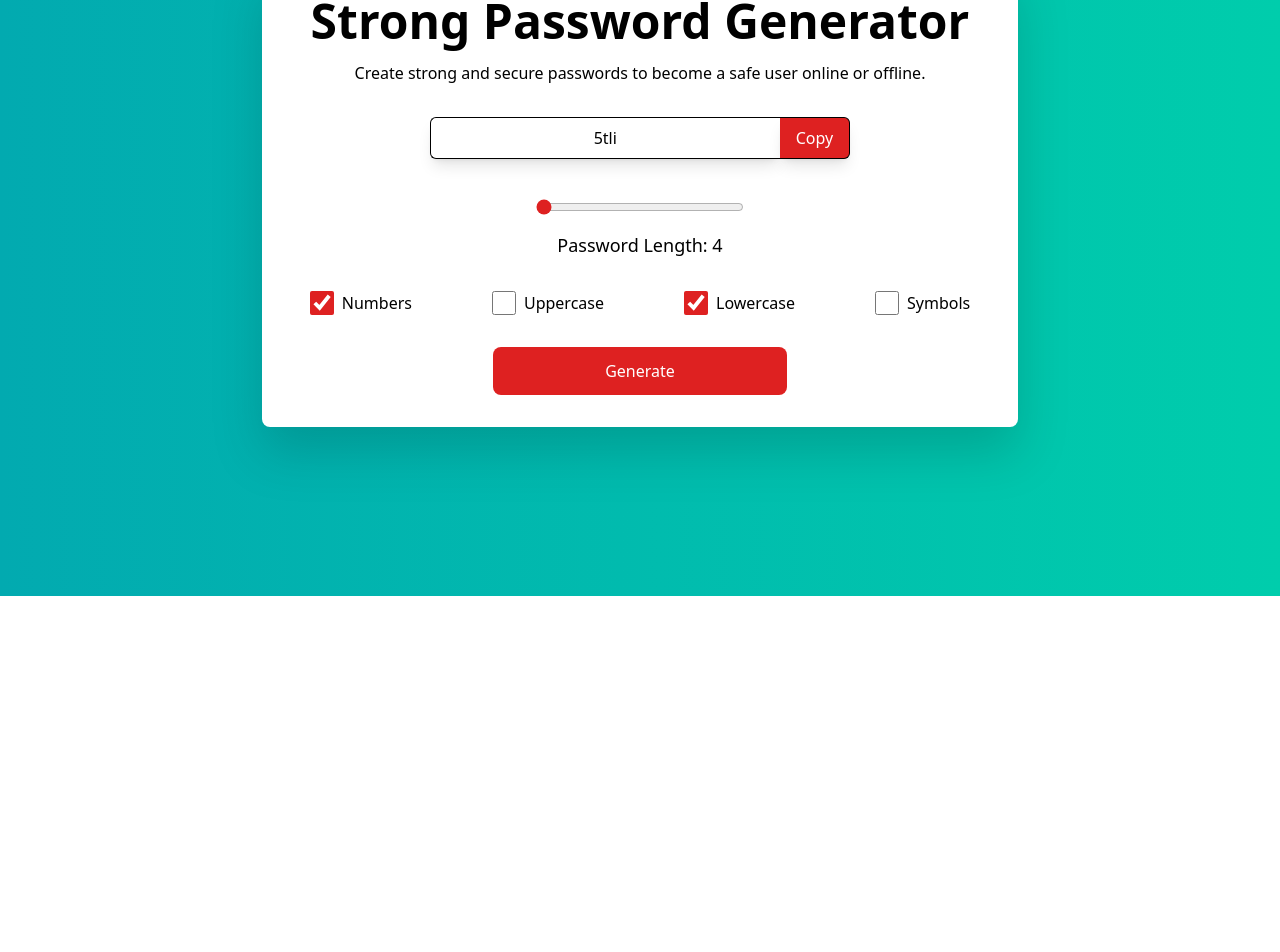
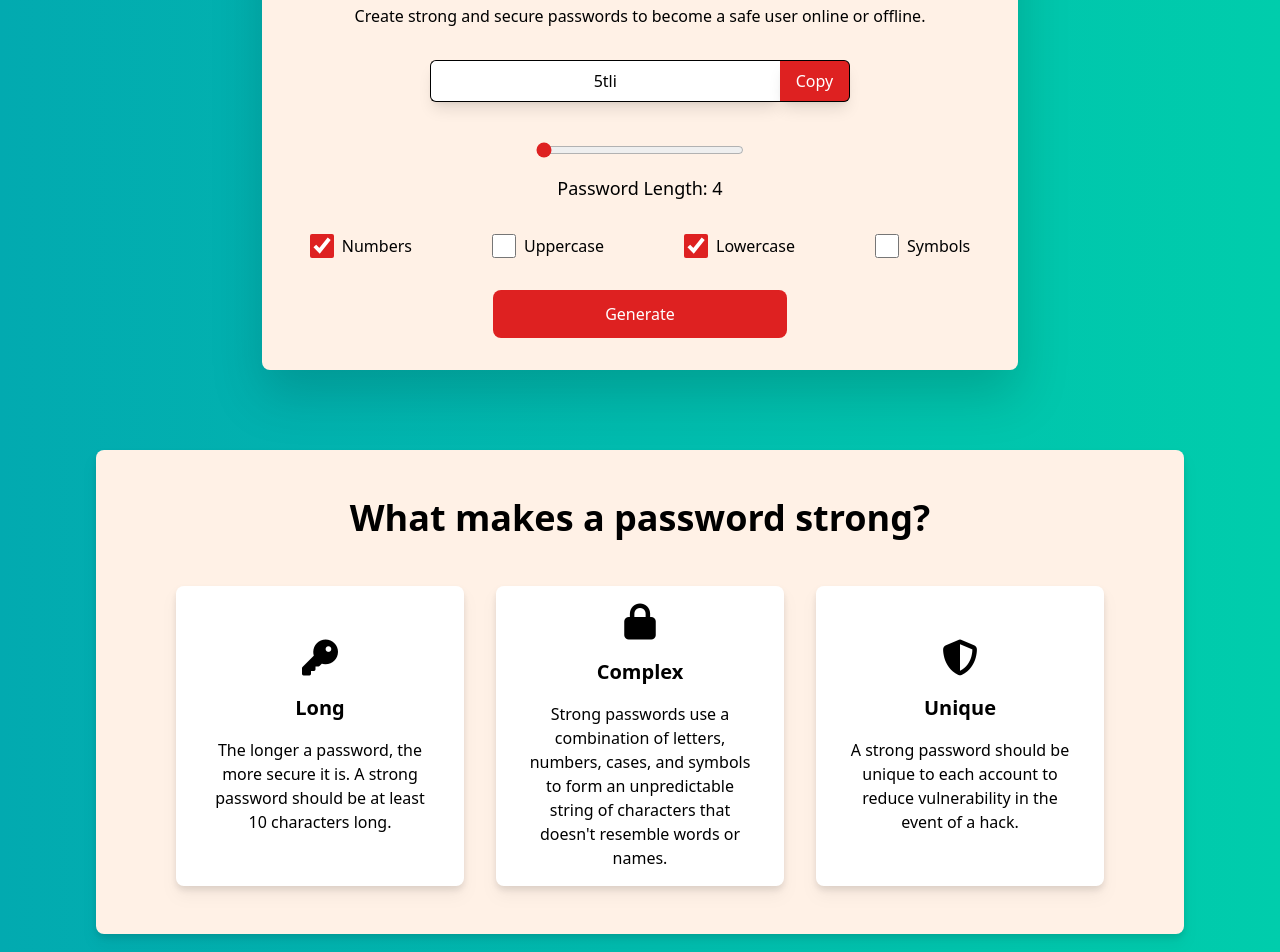
Before and after one commit to Chandan-Badge/strong-password-generator, a React (Vite) app: page / in a window 1280 px wide. Shown: the part 204-1156 px from the top of the page. Before the commit the page ends 800 px from the top, so only its background shows below. Built offline with nearby package versions, Linux system fonts and the light colour scheme.

Commit message:
Adding About Section

```diff
--- a/index.html
+++ b/index.html
@@ -5,8 +5,12 @@
     <!-- <link rel="icon" type="image/svg+xml" href="/vite.svg" /> -->
     <link rel="icon" type="image/jpg/png" href="./src/assets/strong-password-logo2.png">
     <link rel="icon" type="image/jpg/png" href="./src/assets/C2-Logo-Favicon.jpg">
+
     <meta name="viewport" content="width=device-width, initial-scale=1.0" />
     <title>Strong Password Generator</title>
+
+    <link rel="stylesheet" href="https://cdnjs.cloudflare.com/ajax/libs/font-awesome/6.5.2/css/all.min.css" integrity="sha512-SnH5WK+bZxgPHs44uWIX+LLJAJ9/2PkPKZ5QiAj6Ta86w+fsb2TkcmfRyVX3pBnMFcV7oQPJkl9QevSCWr3W6A==" crossorigin="anonymous" referrerpolicy="no-referrer" />
+
   </head>
   <body class="">
     <div id="root"></div>
--- a/src/App.jsx
+++ b/src/App.jsx
@@ -2,6 +2,7 @@ import './App.css';
 import PasswordGenerator from './components/Password-Generator';
 import DarkLightMode from './components/DarkLightMode';
 import { useState } from 'react';
+// import About from './components/About';
 
 function App() {
 
@@ -25,7 +26,7 @@ function App() {
     <main className={`${modeChange} h-screen w-full`}>
         <PasswordGenerator />
 
-        <div className={`absolute top-6 right-12 text-[#de2121] dark:text-white bg-[#fff] dark:bg-transparent border-2 border-[#de2121] dark:border-white px-3 py-2 rounded-full`}>
+        <div className={`absolute top-6 right-12 text-[#de2121] dark:text-white bg-[#fff1e6] dark:bg-transparent border-2 border-[#de2121] dark:border-white px-3 py-2 rounded-full`}>
               <button className={`light-btn hidden h-5 sm:h-6 w-max gap-2 ${condition1}`} onClick={lightBtnChange}
               >Light Mode
                   <svg xmlns="http://www.w3.org/2000/svg" className="w-5 sm:w-6 feather feather-sun" viewBox="0 0 24 24" fill="none" stroke="currentColor" stroke-width="2" stroke-linecap="round" stroke-linejoin="round"><circle cx="12" cy="12" r="5"></circle><line x1="12" y1="1" x2="12" y2="3"></line><line x1="12" y1="21" x2="12" y2="23"></line><line x1="4.22" y1="4.22" x2="5.64" y2="5.64"></line><line x1="18.36" y1="18.36" x2="19.78" y2="19.78"></line><line x1="1" y1="12" x2="3" y2="12"></line><line x1="21" y1="12" x2="23" y2="12"></line><line x1="4.22" y1="19.78" x2="5.64" y2="18.36"></line><line x1="18.36" y1="5.64" x2="19.78" y2="4.22"></line></svg>
@@ -36,6 +37,8 @@ function App() {
               <svg xmlns="http://www.w3.org/2000/svg" className="w-5 sm:w-6 feather feather-moon" viewBox="0 0 24 24" fill="none" stroke="currentColor" stroke-width="2" stroke-linecap="round" stroke-linejoin="round"><path d="M21 12.79A9 9 0 1 1 11.21 3 7 7 0 0 0 21 12.79z"></path></svg>
               </button>
         </div>
+
+        {/* <About /> */}
     </main>
 
   )
--- /dev/null
+++ b/src/components/About.css
@@ -0,0 +1,62 @@
+.card {
+    position: relative;
+    width: 190px;
+    height: 254px;
+    background-color: #000;
+    display: flex;
+    flex-direction: column;
+    justify-content: end;
+    padding: 12px;
+    gap: 12px;
+    border-radius: 8px;
+    cursor: pointer;
+    color: white;
+  }
+
+  .card::before {
+    content: '';
+    position: absolute;
+    inset: 0;
+    left: -5px;
+    margin: auto;
+    width: 200px;
+    height: 264px;
+    border-radius: 10px;
+    background: linear-gradient(-45deg, #e81cff 0%, #40c9ff 100% );
+    z-index: -10;
+    pointer-events: none;
+    transition: all 0.6s cubic-bezier(0.175, 0.885, 0.32, 1.275);
+  }
+
+  .card::after {
+    content: "";
+    z-index: -1;
+    position: absolute;
+    inset: 0;
+    background: linear-gradient(-45deg, #fc00ff 0%, #00dbde 100% );
+    transform: translate3d(0, 0, 0) scale(0.95);
+    filter: blur(20px);
+  }
+
+  .heading {
+    font-size: 20px;
+    text-transform: capitalize;
+    font-weight: 700;
+  }
+
+  .card p:not(.heading) {
+    font-size: 14px;
+  }
+
+  .card p:last-child {
+    color: #e81cff;
+    font-weight: 600;
+  }
+
+  .card:hover::after {
+    filter: blur(30px);
+  }
+
+  .card:hover::before {
+    transform: rotate(-90deg) scaleX(1.34) scaleY(0.77);
+  }
--- /dev/null
+++ b/src/components/About.jsx
@@ -0,0 +1,31 @@
+import "./About.css";
+
+function About() {
+    return (
+        <section className="flex flex-col items-center w-max bg-[#fff1e6] dark:bg-[#0a1338] my-8 py-12 px-20 rounded-lg drop-shadow-lg">
+            <h1 className="text-4xl font-bold">What makes a password strong?</h1>
+
+            <div className="flex mt-12 gap-8">
+                <div className="max-w-72 bg-[#fff] dark:bg-gray-800 px-8 py-4 flex items-center justify-center flex-col gap-4 rounded-lg drop-shadow-lg">
+                    <i class="fa-solid fa-key text-4xl"></i>
+                    <p className="text-xl font-bold">Long</p>
+                    <p className="text-center">The longer a password, the more secure it is. A strong password should be at least 10 characters long.</p>
+                </div>
+
+                <div className="max-w-72 bg-[#fff] dark:bg-gray-800 px-8 py-4 flex items-center justify-center flex-col gap-4 rounded-lg drop-shadow-lg">
+                    <i class="fa-solid fa-lock text-4xl"></i>
+                    <p className="text-xl font-bold">Complex</p>
+                    <p className="text-center">Strong passwords use a combination of letters, numbers, cases, and symbols to form an unpredictable string of characters that doesn't resemble words or names.</p>
+                </div>
+
+                <div className="max-w-72 bg-[#fff] dark:bg-gray-800 px-8 py-4 flex items-center justify-center flex-col gap-4 rounded-lg drop-shadow-lg">
+                    <i class="fa-solid fa-shield-halved text-4xl"></i>
+                    <p className="text-xl font-bold">Unique</p>
+                    <p className="text-center">A strong password should be unique to each account to reduce vulnerability in the event of a hack.</p>
+                </div>
+            </div>
+        </section>
+    );
+}
+
+export default About;
--- a/src/components/Password-Generator.jsx
+++ b/src/components/Password-Generator.jsx
@@ -1,5 +1,6 @@
 import { useState, useCallback, useEffect, useRef } from "react";
 import logo from "./C2-Logo-White.png";
+import About from "./About";
 
 function PasswordGenerator() {
 
@@ -56,11 +57,11 @@ function PasswordGenerator() {
     }, [length, numberAllowed, smallLetterAllowed, capitalLetterAllowed, charAllowed, generator]);
 
     return (
-        <div className="h-screen w-full flex items-center justify-center flex-col text-black dark:text-white bg-gradient-to-l bg-[#02aab0] from-[#00cdac] to-[#02aab0] dark:bg-gradient-to-l dark:bg-[#040917] dark:from-[#152737] dark:to-[#040917]">
+        <section className="h-max w-full flex items-center justify-center flex-col gap-12 text-black dark:text-white bg-gradient-to-l bg-[#02aab0] from-[#00cdac] to-[#02aab0] dark:bg-gradient-to-l dark:bg-[#040917] dark:from-[#152737] dark:to-[#040917]">
             <div className="absolute max-w-24 top-4 left-6">
                 <img src={logo} alt="" />
             </div>
-            <div className="w-max px-12 py-8 flex flex-col items-center bg-[#fff] dark:bg-[#0a1338] rounded-lg drop-shadow-2xl groupdrop-shadow-[0_0px_30px_rgba(59,130,246,0.6)]">
+            <div className="w-max px-12 py-8 mt-28 flex flex-col items-center bg-[#fff1e6] dark:bg-[#0a1338] rounded-lg drop-shadow-2xl groupdrop-shadow-[0_0px_30px_rgba(59,130,246,0.6)]">
                 <h1 className="text-5xl font-bold">Strong Password Generator</h1>
                 <p className="my-4 text-base">Create strong and secure passwords to become a safe user online or offline.</p>
 
@@ -143,7 +144,10 @@ function PasswordGenerator() {
                     Generate</button>
 
             </div>
-        </div>
+
+            {/* About Section */}
+            <About />
+        </section>
     );
 }
 
```
